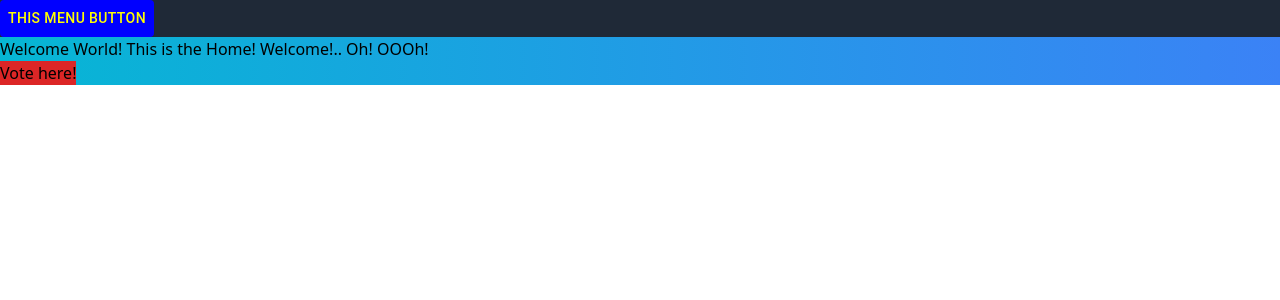
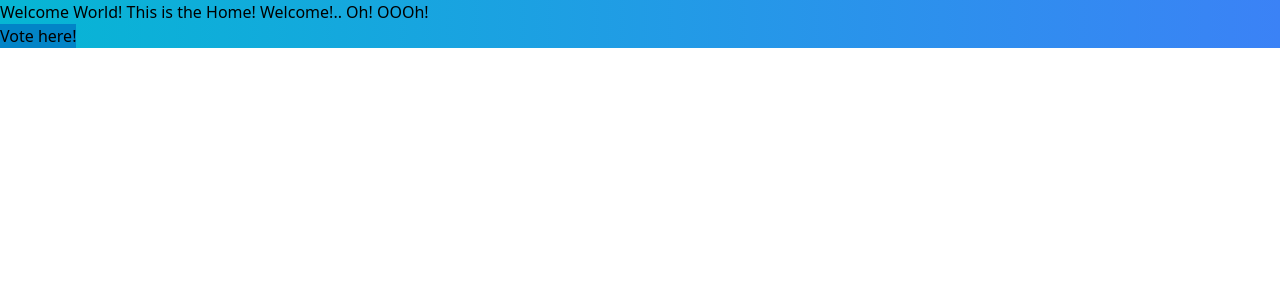
Before and after one commit to hmedasani/appnxt, a Next.js app: page / in a window 1280 px wide. Shown: the top 300 px of the page. Built offline with nearby package versions, Linux system fonts and the light colour scheme.

Commit message:
refactor: adding mui styled test 2

```diff
--- a/app/atoms/form/button/index.tsx
+++ b/app/atoms/form/button/index.tsx
@@ -4,7 +4,7 @@ import { CommonProps } from '../../../../props_reusable';
 function ButtonAtom(props: CommonProps) {
   return (
     <div>
-      <button className="bg-red-600 hover:bg-red-700 ...">
+      <button className="bg-sky-600 hover:bg-sky-700 ...">
         {props.children}
       </button>
     </div>
--- a/pages/index.tsx
+++ b/pages/index.tsx
@@ -1,11 +1,9 @@
 import ButtonAtom from '../app/atoms/form/button';
-import HeaderAtom from '../app/atoms/layout/header';
 import { NextPageLayoutProps } from './page';
 
 const HomePage: NextPageLayoutProps = () => {
   return (
     <div className="bg-gradient-to-r from-cyan-500 to-blue-500">
-      <HeaderAtom />
       <h1>Welcome World! This is the Home! Welcome!.. Oh! OOOh!</h1>
       <ButtonAtom>Vote here!</ButtonAtom>
     </div>
```
